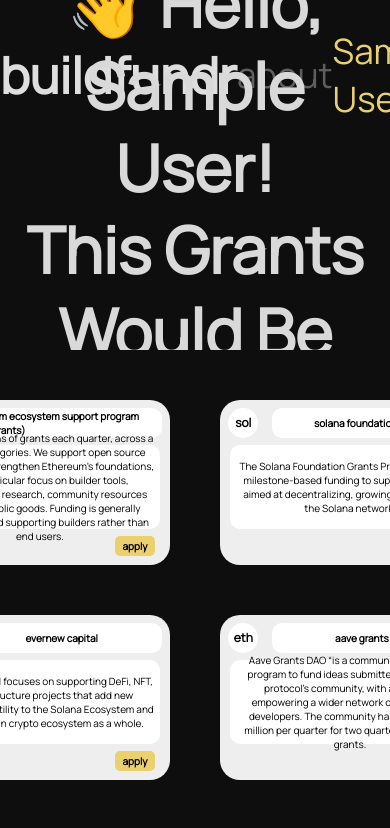
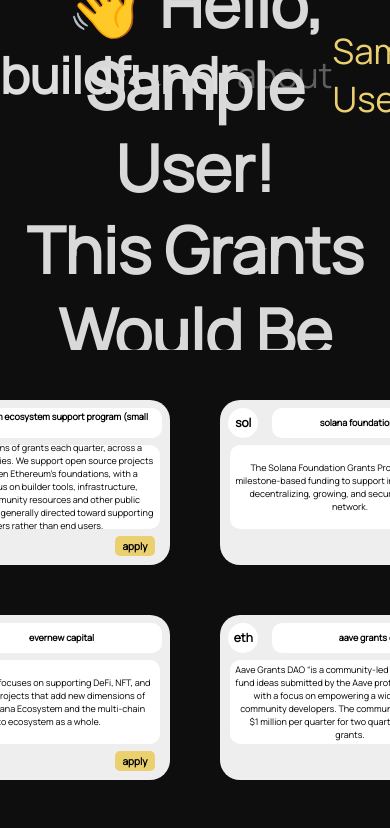
Before and after one commit to anxnt/buildfundr, a Next.js app: page /grants in a window 390 px wide. Shown: the top 828 px of the page. Built offline with nearby package versions, Linux system fonts and the light colour scheme; no server answers; sample sign-in values are in the browser's storage.

Commit message:
Update Home.module.css

```diff
--- a/styles/Home.module.css
+++ b/styles/Home.module.css
@@ -130,7 +130,7 @@
   .grantc3 {
     width: 240px !important;
     height: 35px !important;
-    font-size: 12px !important;
+    font-size: 9px !important;
   }
 
   .grantc4 {
@@ -145,7 +145,7 @@
   }
 
   .grantc6 {
-    height: 12px !important;
+    height: 9px !important;
   }
 
   .grantc7 {
@@ -182,14 +182,14 @@
   .grantc3 {
     width: 200px !important;
     height: 30px !important;
-    font-size: 10px !important;
+    font-size: 9px !important;
   }
   .grantc4 {
     height: 91px !important;
   }
   .grantc5 {
     width: 240px !important;
-    font-size: 10px !important;
+    font-size: 9px !important;
     padding: 5px !important;
     height: 84px !important;
   }
```
